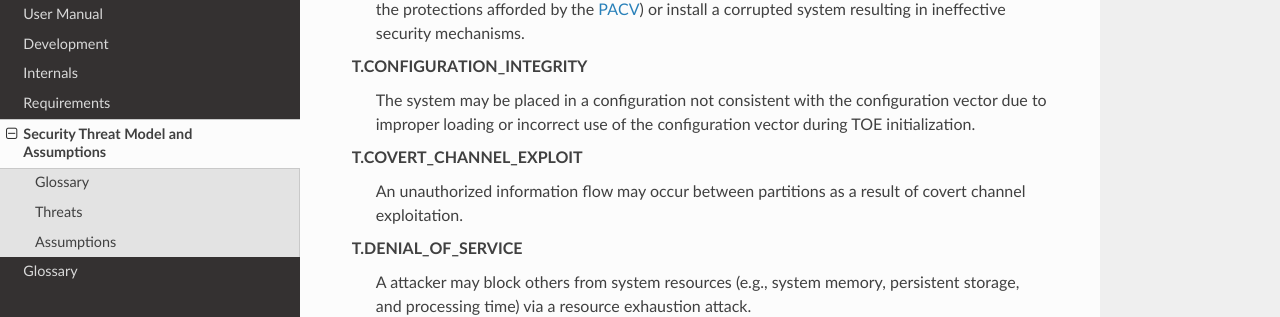
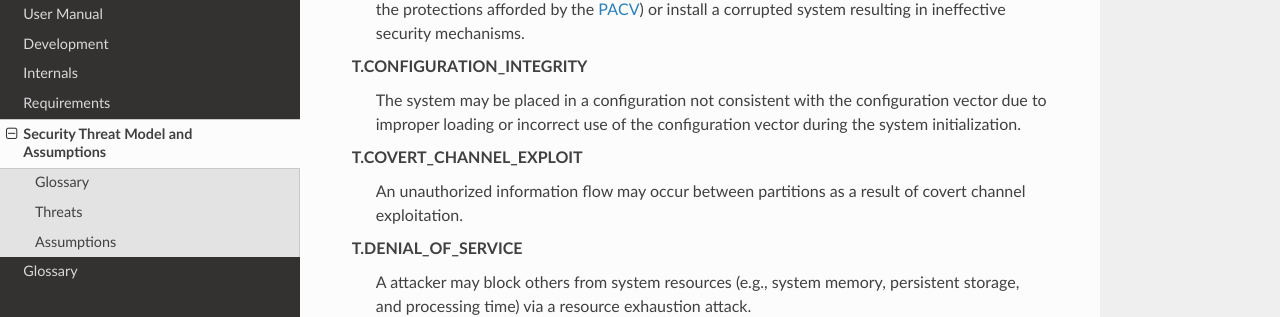
Before and after one commit to bao-project/bao-docs, a Sphinx documentation site: the page built from source/security/index.rst, in a window 1280 px wide and 900 px high, scrolled down 1223 px. Shown: the part 167-484 px from the top of the window. Built offline with Sphinx 7.4.7 and the Read the Docs theme 2.0.0, drawn with Linux system fonts in a browser that asks for light colours.

Commit message:
Update source/security/index.rst
Co-authored-by: Daniel Oliveira <drawnpoetry@gmail.com>
Signed-off-by: David Martins Cerdeira <davidmcerdeira@gmail.com>

```diff
--- a/source/security/index.rst
+++ b/source/security/index.rst
@@ -70,7 +70,7 @@ T.ADMIN_ERROR
 T.CONFIGURATION_INTEGRITY
     The system may be placed in a configuration not consistent with the
     configuration vector due to improper loading or incorrect use of the
-    configuration vector during TOE initialization.
+    configuration vector during the system initialization.
 
 T.COVERT_CHANNEL_EXPLOIT
     An unauthorized information flow may occur between partitions as a result
```
